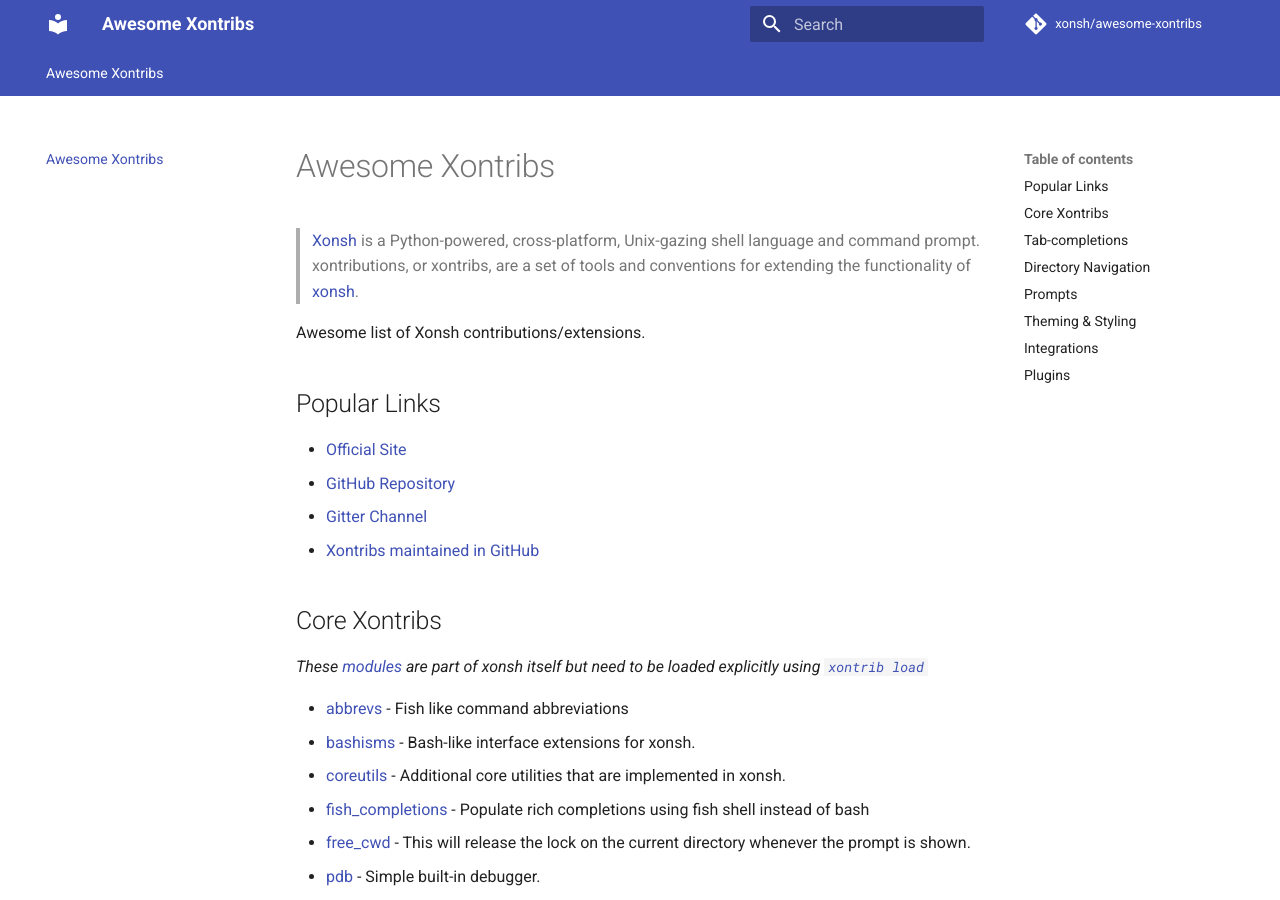
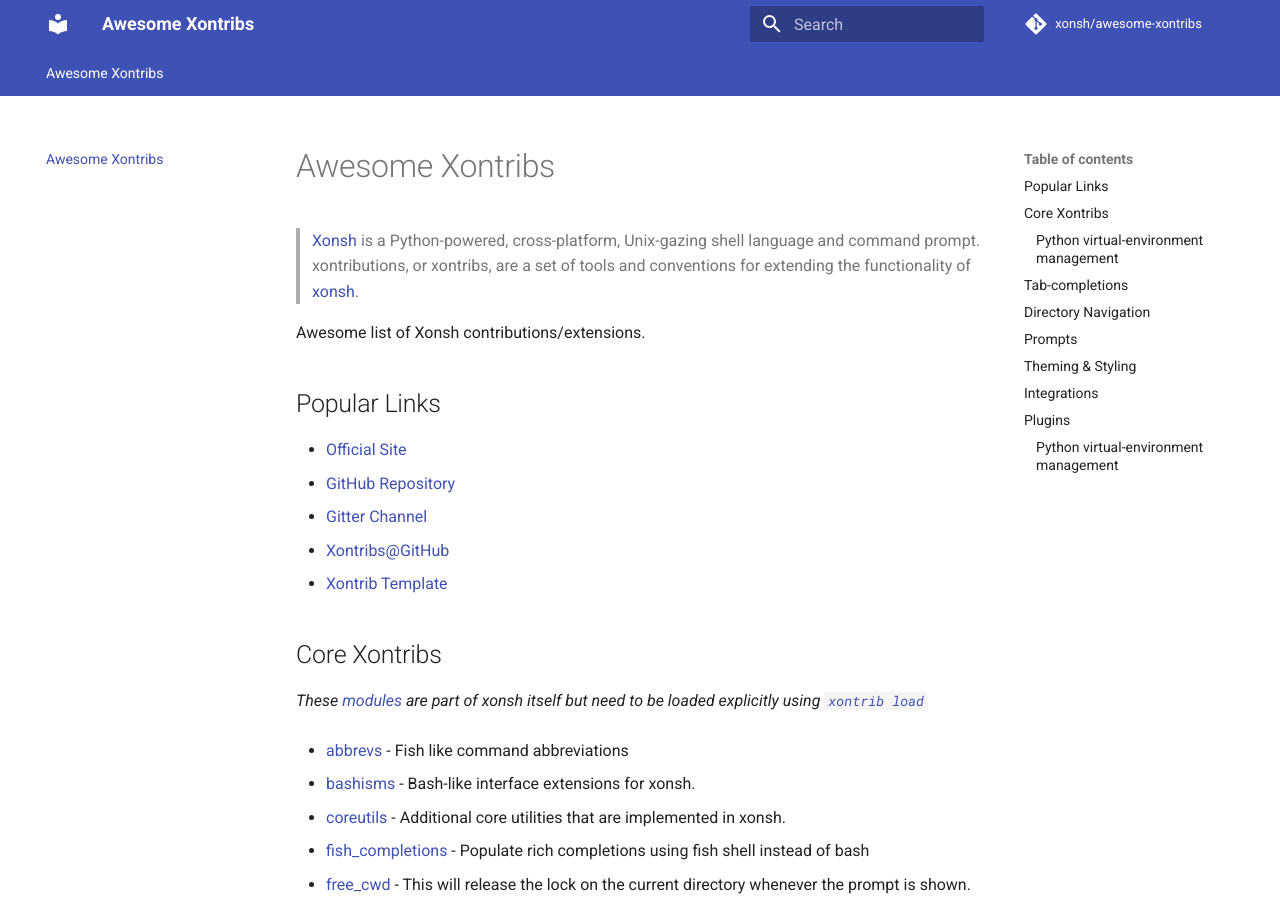
Before and after one commit to xonsh/awesome-xontribs, an MkDocs documentation site: the page built from docs/README.md, in a window 1280 px wide and 900 px high. Built offline with MkDocs 1.6.1 and Material for MkDocs 9.7.7, drawn with Linux system fonts in a browser that asks for light colours; comment, search, counter and statistics services are not loaded.

Commit message:
docs: add link for template

```diff
--- a/docs/README.md
+++ b/docs/README.md
@@ -12,7 +12,8 @@
 - [Official Site](https://xon.sh/)
 - [GitHub Repository](https://github.com/xonsh/xonsh)
 - [Gitter Channel](https://gitter.im/xonsh/xonsh)
-- [Xontribs maintained in GitHub](https://github.com/topics/xontrib)
+- [Xontribs@GitHub](https://github.com/topics/xontrib)
+- [Xontrib Template](https://github.com/xonsh/xontrib-cookiecutter/)
 
 
 ## Core Xontribs
@@ -20,15 +21,25 @@
 *These [modules](https://xon.sh/api/_autosummary/xontribs/xontrib.html) are part of xonsh itself but need to be loaded explicitly using [`xontrib load`](https://xon.sh/tutorial_xontrib.html#loading-xontribs)*
 
 * [abbrevs](https://xon.sh/api/_autosummary/xontribs/xontrib.abbrevs.html#module-xontrib.abbrevs) - Fish like command abbreviations
+
 * [bashisms](https://xon.sh/api/_autosummary/xontribs/xontrib.bashisms.html#module-xontrib.bashisms) - Bash-like interface extensions for xonsh.
+
 * [coreutils](https://xon.sh/api/_autosummary/xontribs/xontrib.coreutils.html#module-xontrib.coreutils) - Additional core utilities that are implemented in xonsh.
+
 * [fish_completions](https://xon.sh/api/_autosummary/xontribs/xontrib.fish_completer.html#module-xontrib.fish_completer) - Populate rich completions using fish shell instead of bash
+
 * [free_cwd](https://xon.sh/api/_autosummary/xontribs/xontrib.free_cwd.html#module-xontrib.free_cwd) - This will release the lock on the current directory whenever the prompt is shown.
+
 * [pdb](https://xon.sh/api/_autosummary/xontribs/xontrib.pdb.html#module-xontrib.pdb) - Simple built-in debugger.
+
 * [prompt_ret_code](https://xon.sh/api/_autosummary/xontribs/xontrib.prompt_ret_code.html#module-xontrib.prompt_ret_code) - show return-code from last command in prompt
+
 * [whole_word_jumping](https://xon.sh/api/_autosummary/xontribs/xontrib.whole_word_jumping.html#module-xontrib.whole_word_jumping) - Jumping across whole words (non-whitespace) with Ctrl+Left/Right.
+
 * [xog](https://xon.sh/api/_autosummary/xontribs/xontrib.xog.html#module-xontrib.xog) - This adds xog - a simple command to establish and print temporary traceback log file.
-* Python virtual-environment management
+
+### Python virtual-environment management
+
   * [vox](https://xon.sh/api/_autosummary/xontribs/xontrib.vox.html#module-xontrib.vox) - Python virtual environment manager for xonsh.
   * [autovox](https://xon.sh/api/_autosummary/xontribs/xontrib.autovox.html#module-xontrib.autovox) - A framework for automatic vox.
 
@@ -133,7 +144,8 @@
 
 * [xpg](https://github.com/fengttt/xsh/tree/master/py) - Run/plot/explain sql query for PostgreSQL.
 
-* Python virtual-environment management
+### Python virtual-environment management
+
   * [avox](https://github.com/AstraLuma/xontrib-avox) - Policy for autovox based on project directories
 
   * [avox_poetry](https://github.com/jnoortheen/xontrib-avox-poetry) - auto-activate venv as one cd into a poetry project folder. Activate ``.venv`` inside the project folder is also supported.
```
